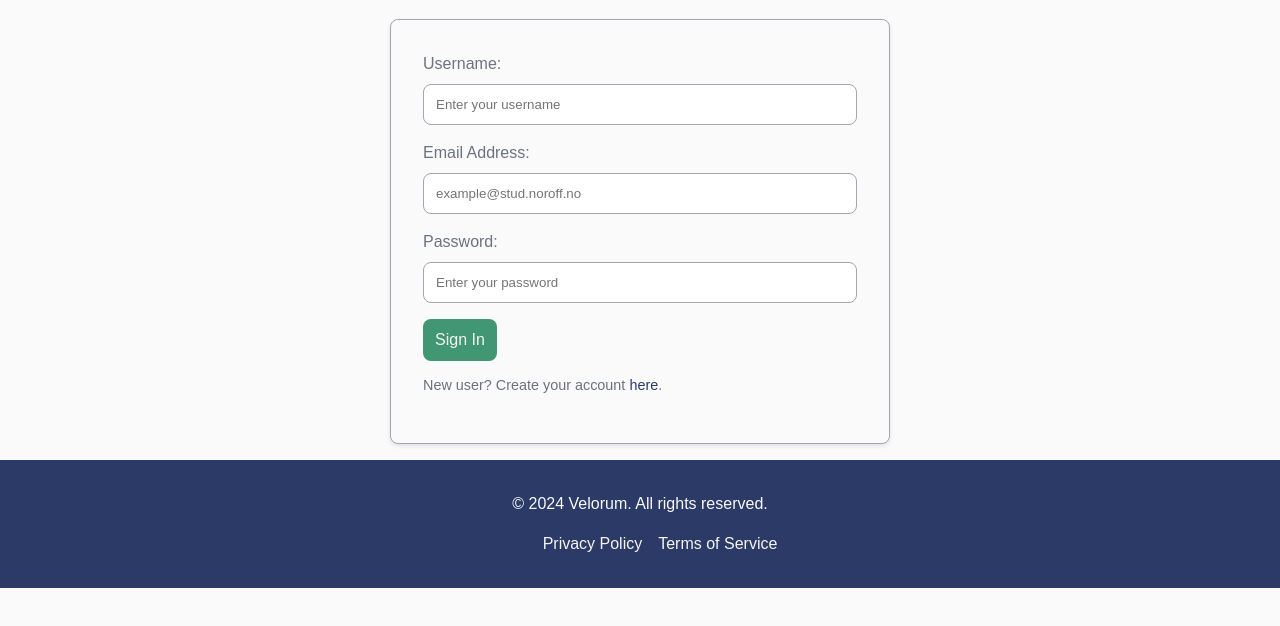
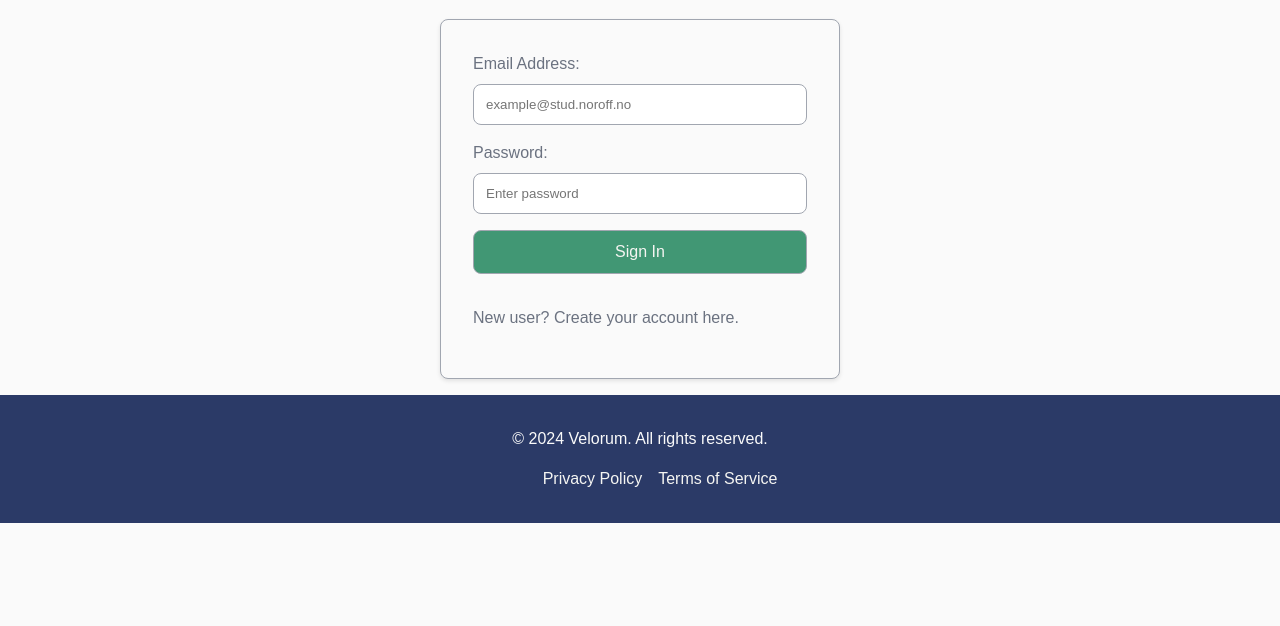
Before and after one commit to IT-Dah/SemesterProject2, a website with bundled scripts: page src/auth/login.html in a window 1280 px wide. Shown: the part 156-782 px from the top of the page. Built offline with nearby package versions, Linux system fonts and the light colour scheme.

Commit message:
work in progress on login page

```diff
--- a/js/components/auth.js
+++ b/js/components/auth.js
@@ -1,4 +1,4 @@
-import { fetchFromApi } from "/js/utils/api.js";
+import { fetchFromApi } from "../utils/api.js";
 
 /**
  * Logs in a user by sending credentials to the API.
@@ -7,8 +7,9 @@ import { fetchFromApi } from "/js/utils/api.js";
  */
 export async function loginUser(email, password) {
   try {
+    // Validate input before making the API call
     if (!email || !password) {
-      alert("Both email and password are required.");
+      alert("Email and password are required.");
       return;
     }
 
@@ -18,17 +19,18 @@ export async function loginUser(email, password) {
       body: JSON.stringify({ email, password }),
     });
 
+    // Handle API response
     if (response?.accessToken) {
-      localStorage.setItem("accessToken", response.accessToken);
-      alert("Login successful! Redirecting to your profile...");
-      window.location.href = "/src/profile/profile.html";
+      localStorage.setItem("accessToken", response.accessToken); // Save token securely
+      alert("Login successful!");
+      window.location.href = "/src/profile/index.html"; // Redirect to the profile page
     } else if (response?.message) {
       alert(`Login failed: ${response.message}`);
     } else {
       alert("Login failed. Please try again.");
     }
   } catch (error) {
-    console.error("Login Error:", error);
-    alert("An error occurred during login. Please try again later.");
+    console.error("Login Error:", error.message);
+    alert("An unexpected error occurred. Please try again later.");
   }
 }
--- a/scss/pages/login.scss
+++ b/scss/pages/login.scss
@@ -1,9 +1,8 @@
-@use "../variables"; // Import variables for consistent styling
+@use "../variables"; // Import variables
 
-/* Login Page Styling */
 .login-form {
   margin: 0 auto;
-  max-width: 500px;
+  max-width: 400px;
   padding: 2rem;
   background-color: variables.$theme-background;
   border: 1px solid variables.$theme-neutral-light;
@@ -14,7 +13,7 @@
     font-family: variables.$theme-font-heading;
     color: variables.$theme-primary;
     text-align: center;
-    margin-bottom: 1.5rem;
+    margin-bottom: 1rem;
   }
 
   label {
@@ -24,7 +23,8 @@
     color: variables.$theme-neutral;
   }
 
-  input {
+  input,
+  button {
     width: 100%;
     padding: 0.75rem;
     margin-bottom: 1rem;
@@ -38,28 +38,10 @@
     background-color: variables.$theme-accent;
     color: variables.$theme-secondary;
     font-size: 1rem;
-    padding: 0.75rem;
-    border: none;
-    border-radius: variables.$theme-border-radius;
     cursor: pointer;
 
     &:hover {
       background-color: variables.$theme-hover-green;
     }
   }
-
-  p {
-    font-family: variables.$theme-font-body;
-    font-size: 0.9rem;
-    color: variables.$theme-neutral;
-
-    a {
-      color: variables.$theme-primary;
-      text-decoration: none;
-
-      &:hover {
-        text-decoration: underline;
-      }
-    }
-  }
 }
--- a/src/auth/login.html
+++ b/src/auth/login.html
@@ -5,7 +5,7 @@
     <meta name="viewport" content="width=device-width, initial-scale=1.0" />
     <meta
       name="description"
-      content="Sign in to Velorum - Access the premier auction platform." />
+      content="Sign in to Velorum - Your premier auction platform." />
     <title>Velorum - Sign In</title>
     <link rel="stylesheet" href="../../css/styles.css" />
     <link
@@ -23,16 +23,8 @@
     <main class="container my-5">
       <h1 class="text-center">Sign In</h1>
       <form id="login-form" class="login-form">
-        <div class="form-group">
-          <label for="username">Username:</label>
-          <input
-            type="text"
-            id="username"
-            name="username"
-            class="form-control"
-            placeholder="Enter your username"
-            required />
-        </div>
+        <div id="feedback-message" class="feedback"></div>
+
         <div class="form-group">
           <label for="email">Email Address:</label>
           <input
@@ -50,7 +42,7 @@
             id="password"
             name="password"
             class="form-control"
-            placeholder="Enter your password"
+            placeholder="Enter password"
             required />
         </div>
         <div class="form-group">
```
Also changed, not shown: css/styles.css.
